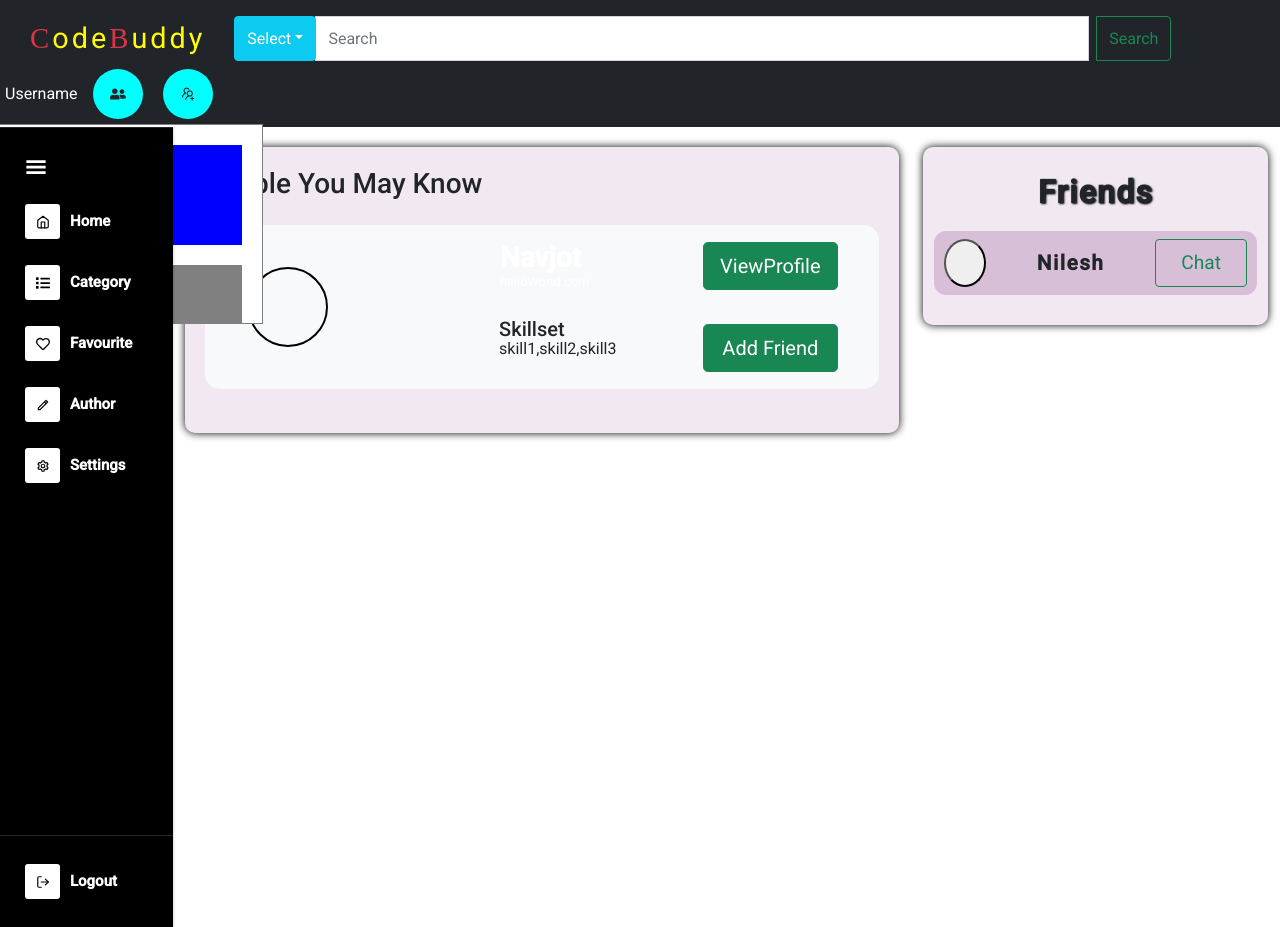
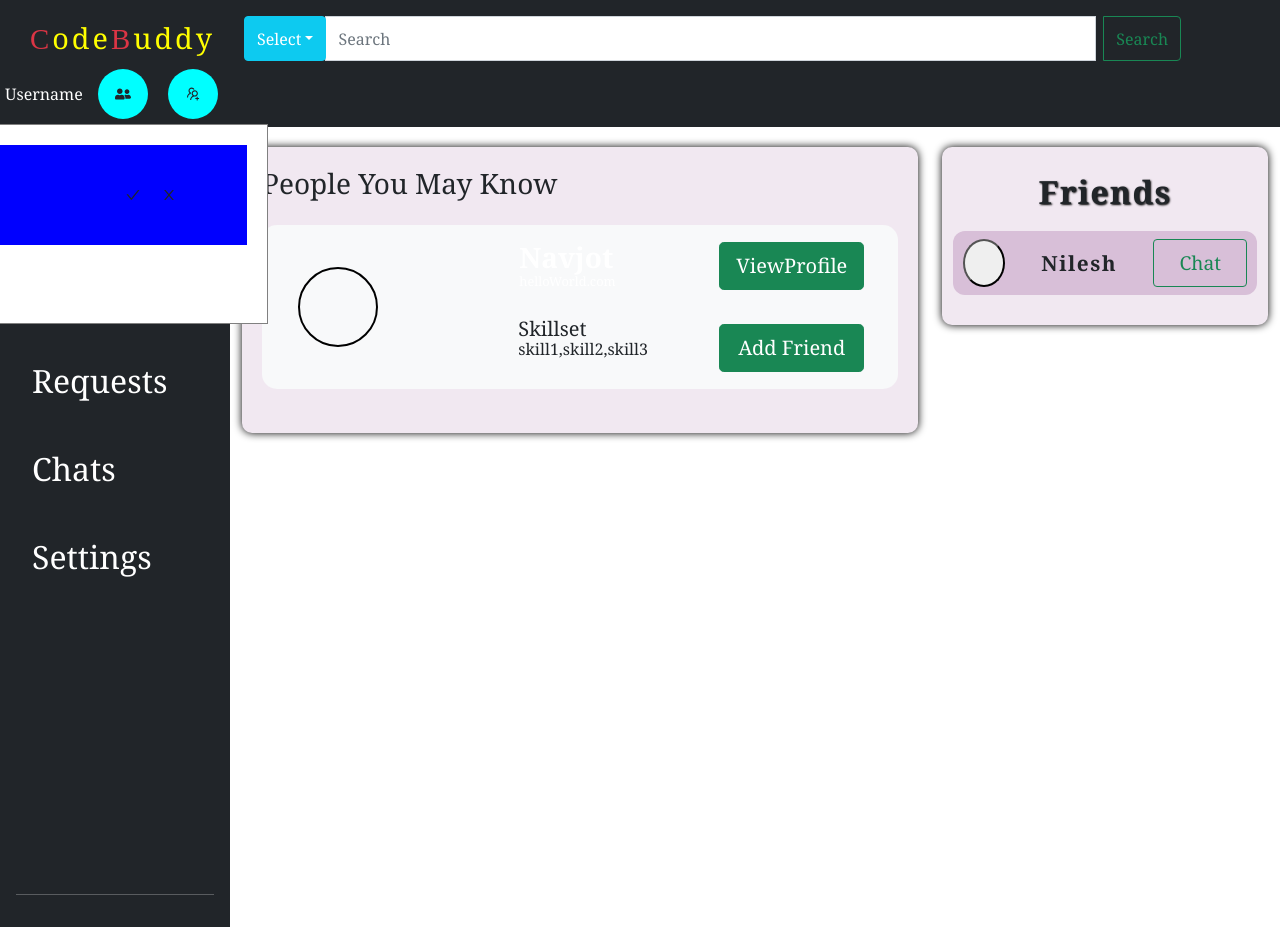
Before and after one commit to nilesh-05/CodeBuddy, a React (Create React App) app: page /home in a window 1280 px wide. Both pictures are taken after a click on the element 187 px from the left and 94 px from the top of the page. Built offline with nearby package versions, Linux system fonts and the light colour scheme.

Commit message:
getUserByEmail

```diff
--- a/src/App.js
+++ b/src/App.js
@@ -2,7 +2,7 @@ import React from 'react';
 import { BrowserRouter as Router, Switch, Route } from 'react-router-dom';
 
 import Navbar from './components/nav/Navbar';
-// import Sidebar from "./components/sidebar/Sidebar";
+import Sidebar from './components/sidebar/Sidebar';
 import Header from './components/header/header';
 import Home from './components/Home';
 import Login from './pages/Login/Login';
@@ -18,7 +18,8 @@ function App() {
         <Route path='/home'>
           <Navbar />
           <div className='d-flex'>
-            <Header />
+            {/* <Header /> */}
+            <Sidebar />
             <Home />
           </div>
         </Route>
--- a/src/components/FriendsIncoming/Incoming.jsx
+++ b/src/components/FriendsIncoming/Incoming.jsx
@@ -1,36 +1,91 @@
-import React, { useState } from "react";
+import axios from 'axios';
+import React, { useState, useEffect } from 'react';
 import {
   AiOutlineCheck,
   AiOutlineUsergroupAdd,
   AiOutlineClose,
-} from "react-icons/ai";
-const DropDown = () => {
+} from 'react-icons/ai';
+const DropDown = ({ requests }) => {
+  let reqq = [];
+  useEffect(() => {
+    reqq = [];
+  }, []);
+
   const handleClick = () => {
     setOpen(!open);
   };
   const [open, setOpen] = useState(false);
+
+  const [req, setReq] = useState({});
+
+  console.log('Requestttt = ', req);
+
+  const people = requests?.map(async (email) => {
+    const config = {
+      headers: {
+        'Content-Type': 'application/json',
+      },
+    };
+    const f = { email: email };
+    console.log(' email = ', email);
+    const res = await axios.get(
+      'http://localhost:5000/api/auth/getUserByEmail',
+      {
+        params: {
+          email: email,
+        },
+      },
+      { config }
+    );
+    // console.log('res = ', res);
+    // req.push(res.data);
+    // console.log('Requestttt = ', reqq);
+    // setReq(req.push(res.data));
+    // setReq(...req, res.data);
+    reqq.push(res.data);
+    return res.data;
+  });
+  console.log('People = ', reqq);
   return (
-		<div className="noti-container">
-			<div className="outer" onClick={handleClick}>
+    <div className='noti-container'>
+      <div className='outer' onClick={handleClick}>
         <AiOutlineUsergroupAdd />
       </div>
+      {console.log(open)}
+      {console.log('request array = ', reqq)}
       {open && (
-				<div className="dropdown-content">
-					<div className="inline-req">
-						<h5>hello</h5>
-						<div className="icons">
-							<AiOutlineCheck style={{ margin: "10px" }} />
-							<AiOutlineClose style={{ margin: "10px" }} />
+        <div className='dropdown-content'>
+          {reqq?.map((request) => {
+            console.log(' Map ho rea = ', request);
+            return (
+              <div className='inline-req'>
+                <h5>
+                  {/* {axios.get('http://localhost:5000/api/auth/getUserByEmail')} */}
+                  hi{request.name}
+                  {console.log('NAme = ', request.name)}
+                </h5>
+                <div className='icons'>
+                  <AiOutlineCheck style={{ margin: '10px' }} />
+                  <AiOutlineClose style={{ margin: '10px' }} />
                 </div>
               </div>
-					<div className="inline-req-1">
+            );
+          })}
+          <div className='inline-req'>
             <h5>hello</h5>
-						<div className="icons">
-							<AiOutlineCheck style={{ margin: "10px" }} />
-							<AiOutlineClose style={{ margin: "10px" }} />
+            <div className='icons'>
+              <AiOutlineCheck style={{ margin: '10px' }} />
+              <AiOutlineClose style={{ margin: '10px' }} />
             </div>
           </div>
+          {/* <div className='inline-req-1'>
+            <h5>hello</h5>
+            <div className='icons'>
+              <AiOutlineCheck style={{ margin: '10px' }} />
+              <AiOutlineClose style={{ margin: '10px' }} />
+            </div> */}
         </div>
+        // </div>
       )}
     </div>
   );
--- a/src/components/firendsMainSec/FriendMain.jsx
+++ b/src/components/firendsMainSec/FriendMain.jsx
@@ -8,8 +8,8 @@ const FriendMain = () => {
   return (
     <div className='friends-main'>
       <h3 className='text-center mt-3 heading'>Friends</h3>
-      {console.log('PYMK = ', pymk)}
-      {console.log('USER = ', user)}
+      {/* {console.log('PYMK = ', pymk)} */}
+      {/* {console.log('USER = ', user)} */}
       {user?.friends.map((item) => {
         return <Friend name={item.name} />;
       })}
--- a/src/components/nav/Navbar.jsx
+++ b/src/components/nav/Navbar.jsx
@@ -1,65 +1,68 @@
-import React, { useContext } from "react";
-import "./navbar.css";
-import AuthContext from "../../context/auth/authContext";
-import DropDown from "../FriendsAdded/DropDown";
-import Incoming from "../FriendsIncoming/Incoming";
-import { FaUserFriends } from "react-icons/fa";
+import React, { useContext } from 'react';
+import './navbar.css';
+import AuthContext from '../../context/auth/authContext';
+import DropDown from '../FriendsAdded/DropDown';
+import Incoming from '../FriendsIncoming/Incoming';
+import { FaUserFriends } from 'react-icons/fa';
 const Navbar = () => {
   const authContext = useContext(AuthContext);
   const { user } = authContext;
 
   return (
-		<nav class="navbar navbar-dark bg-dark justify-content-start align-items-center">
-			<a class="navbar-brand">
-				{" "}
-				<span className="text-danger" style={{ fontFamily: "cursive" }}>
+    <nav class='navbar navbar-dark bg-dark justify-content-start align-items-center'>
+      <a class='navbar-brand'>
+        {' '}
+        <span className='text-danger' style={{ fontFamily: 'cursive' }}>
           C
         </span>
         ode
-				<span className="text-danger" style={{ fontFamily: "cursive" }}>
+        <span className='text-danger' style={{ fontFamily: 'cursive' }}>
           B
         </span>
         uddy
       </a>
-			<div class="input-group mb-3 search-bar">
-				<div class="input-group-prepend">
+      <div class='input-group mb-3 search-bar'>
+        <div class='input-group-prepend'>
           <button
-						class="btn btn-info dropdown-toggle"
-						type="button"
-						data-toggle="dropdown"
-						aria-haspopup="true"
-						aria-expanded="false"
-						style={{ color: "white", height: 45 }}
+            class='btn btn-info dropdown-toggle'
+            type='button'
+            data-toggle='dropdown'
+            aria-haspopup='true'
+            aria-expanded='false'
+            style={{ color: 'white', height: 45 }}
           >
             Select
           </button>
-					<div class="dropdown-menu">
-						<a class="dropdown-item" href="/home">
+          <div class='dropdown-menu'>
+            <a class='dropdown-item' href='/home'>
               Skill
             </a>
-						<div role="separator" class="dropdown-divider"></div>
-						<a class="dropdown-item" href="/home">
+            <div role='separator' class='dropdown-divider'></div>
+            <a class='dropdown-item' href='/home'>
               Name
             </a>
           </div>
         </div>
         <input
-					class="form-control me-2"
-					type="search"
-					placeholder="Search"
-					aria-label="Search"
+          class='form-control me-2'
+          type='search'
+          placeholder='Search'
+          aria-label='Search'
         ></input>
-				<button class="btn btn-outline-success" type="submit">
+        <button class='btn btn-outline-success' type='submit'>
           Search
         </button>
       </div>
-			<div class="vl"></div>
-			<span className="name"> {user?.name ? user.name : "Username"}</span>
+      <div class='vl'></div>
+      <span className='name'> {user?.name ? user.name : 'Username'}</span>
       {/* <button className="round-button">
 				<FaUserFriends />
 			</button> */}
-			<DropDown icon="AiOutlineUsergroupAdd" />
-			<Incoming icon="AiOutlineUsergroupAdd" />
+      <DropDown icon='AiOutlineUsergroupAdd' />
+      <Incoming
+        icon='AiOutlineUsergroupAdd'
+        requests={user?.recievedRequests}
+      />
     </nav>
   );
 };
--- a/src/components/peopleYouMayKnow/Pymk.jsx
+++ b/src/components/peopleYouMayKnow/Pymk.jsx
@@ -11,10 +11,10 @@ const Pymk = () => {
   return (
     <div className='pymk_main'>
       <h3>People You May Know</h3>
-      {console.log('PEOPLE = ', pymk)}
+      {/* {console.log('PEOPLE = ', pymk)} */}
       {pymk?.map((item) => {
-        console.log('Hi');
-        return <Card name='Navi' />;
+        // console.log('Hi');
+        return <Card name={item.name} />;
       })}
       <Card name='Navjot' />
     </div>
```
Lines whose indentation alone changed are shown as unchanged.
